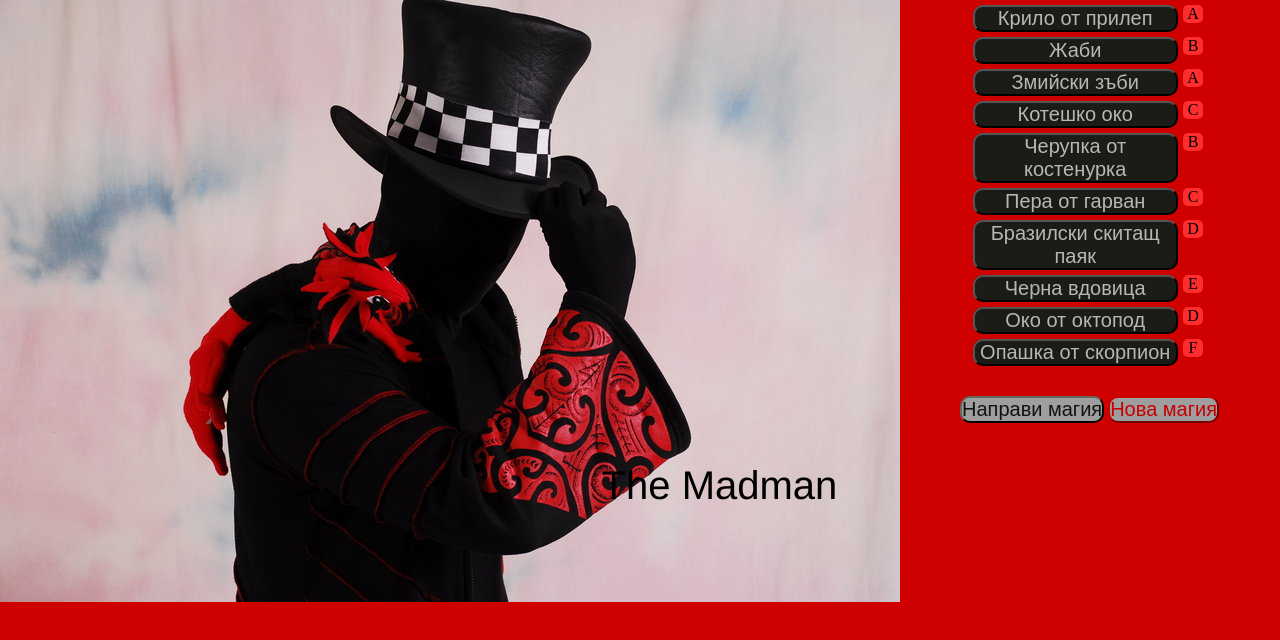
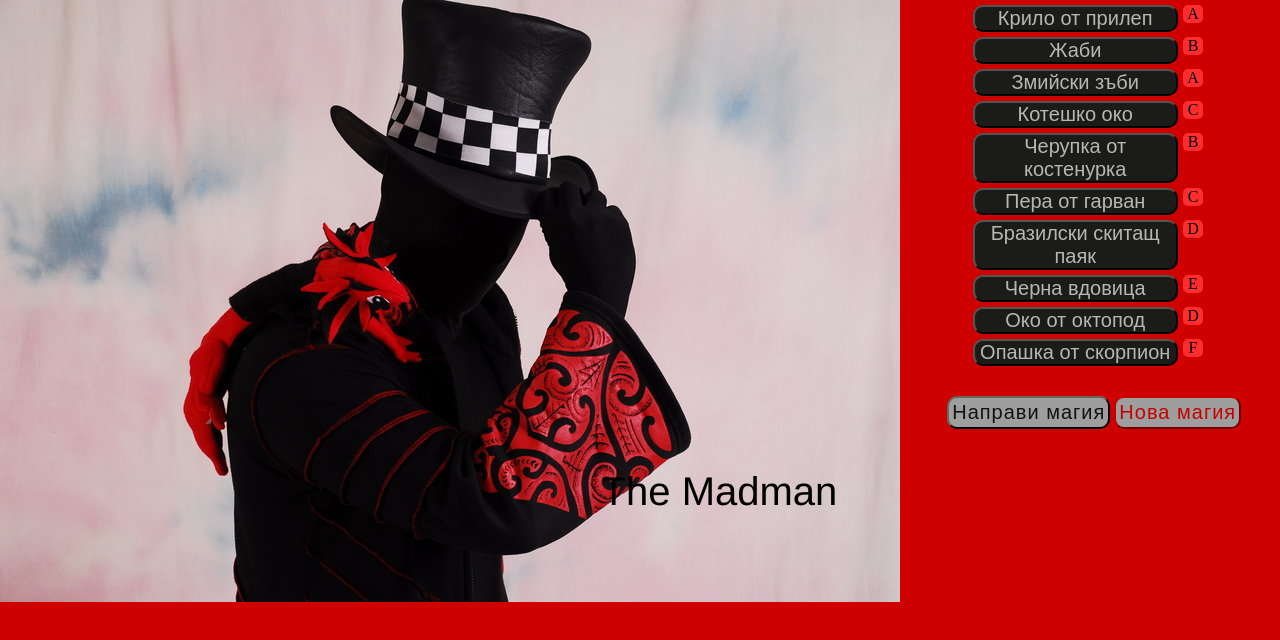
Before and after one commit to DoroteyaV/JavaScript-Project, a plain HTML site: page index.html in a window 1280 px wide. Drawn offline with nearby package versions, Linux system fonts and the light colour scheme.

Commit message:
some adds to buttons css

```diff
--- a/style.css
+++ b/style.css
@@ -46,9 +46,11 @@ span{
 }
 .btns{
 	margin-top: 30px;
-	margin-left: 75%;
+	margin-left: 74%;
 }
 #check {
+	letter-spacing: 1px;
+	padding: 3px;
 	font-size: 20px;
 	border-radius: 10px;
 	border-color: #121210;
@@ -56,6 +58,8 @@ span{
 	color: #121210;
 }
 #new_magic{
+	letter-spacing: 1px;
+	padding: 3px;
 	font-size: 20px;
 	border-radius: 10px;
 	border-color: #C60000;
```
